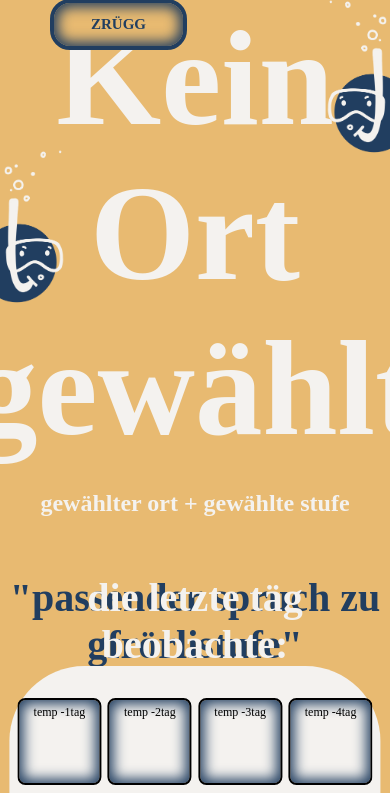
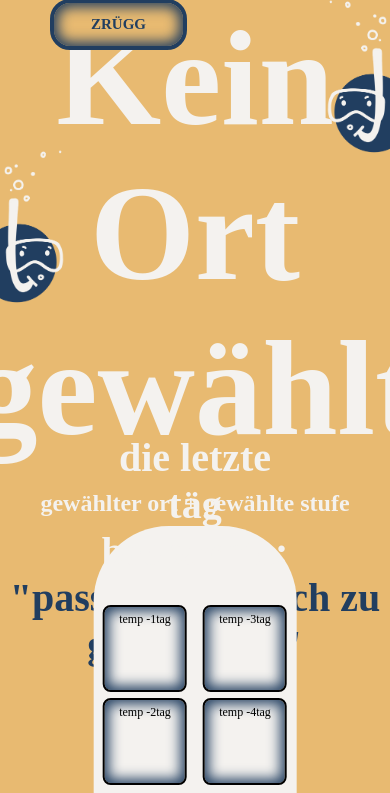
Before and after one commit to joy-lisa/im3, a PHP site: page /result.html in a window 390 px wide; the page is wider, and only the part inside the window is pictured. Shown: the part 51-844 px from the top of that part. Run offline with PHP 8.4, Linux system fonts and the light colour scheme; some web fonts are replaced.

Commit message:
Update style.css

```diff
--- a/css/style.css
+++ b/css/style.css
@@ -381,12 +381,20 @@
 }
 
 .footer-daten {
-    display: flex;
-    justify-content: center;
-    align-items: center;
-    gap: 10px;
-    flex-wrap: wrap;
+    display: grid;
+    grid-template-rows: auto auto;   /* Zeile 1: Label, Zeile 2: Button */
+    grid-auto-flow: column;           /* erst nach unten, dann neue Spalte */
+    grid-auto-columns: max-content;   /* Spalten so breit wie nötig */
+    gap: 6px 16px;                    /* Abstand: Zeilen x Spalten */
+    justify-content: center;          /* Gesamtblock zentrieren */
+    align-items: start;
     margin-top: 30px;
+}
+
+/* Optional, etwas Luft unterm Label */
+.footer-label {
+    text-align: center;
+    margin-bottom: 0.2rem;
 }
 
 h3 {
@@ -698,7 +706,7 @@
     line-height: normal;
 }
 
-@media (max-width: 400px) {
+@media (max-width: 460px) {
     .page-container {
         justify-content: space-evenly;
         padding: 3vh 1rem;
@@ -721,13 +729,21 @@
   }
 
   .footer-daten {
-    display: flex;
-    flex-wrap: nowrap;          /* alles in einer Zeile */
-    justify-content: center;
-    gap: 0.4rem;
-    overflow-x: auto;           /* erlaubt horizontales Scrollen bei Bedarf */
-    -webkit-overflow-scrolling: touch; /* smoother Scroll auf iOS */
-  }
+    display: grid;
+    grid-template-rows: auto auto;   /* Zeile 1: Label, Zeile 2: Button */
+    grid-auto-flow: column;           /* erst nach unten, dann neue Spalte */
+    grid-auto-columns: max-content;   /* Spalten so breit wie nötig */
+    gap: 6px 16px;                    /* Abstand: Zeilen x Spalten */
+    justify-content: center;          /* Gesamtblock zentrieren */
+    align-items: start;
+    margin-top: 30px;
+}
+
+/* Optional, etwas Luft unterm Label */
+.footer-label {
+    text-align: center;
+    margin-bottom: 0.2rem;
+}
 
   .footer-daten::-webkit-scrollbar {
     display: none; /* Scrollbar ausblenden */
```
